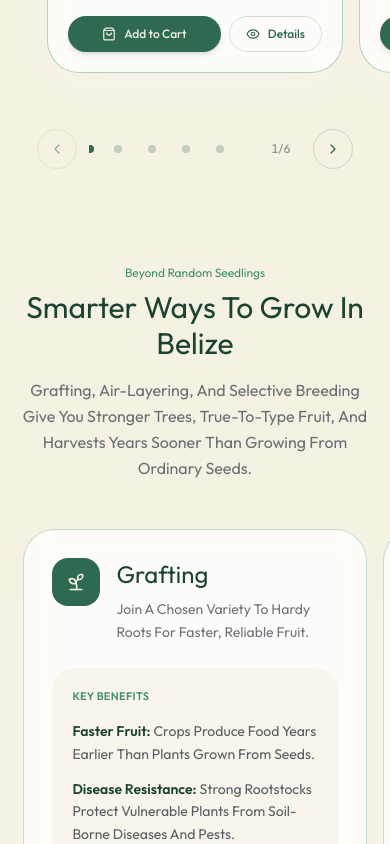
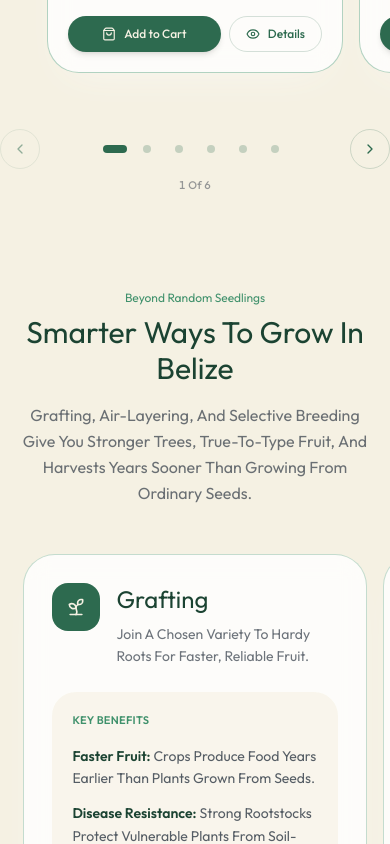
Before and after one commit to joejoe18johnson/Greenhouse-Coop, a Next.js app: page / in a window 390 px wide. Shown: the part 1860-2704 px from the top of the page. Built offline with nearby package versions, Linux system fonts and the light colour scheme; no server answers; the database is empty.

Commit message:
Update scroll-carousel.tsx

```diff
--- a/src/components/ui/scroll-carousel.tsx
+++ b/src/components/ui/scroll-carousel.tsx
@@ -18,7 +18,7 @@ function readGap(el: HTMLElement) {
 }
 
 const TRACK_CLASS =
-  "flex items-start overflow-x-auto overflow-y-visible overscroll-x-contain scroll-smooth [-ms-overflow-style:none] [-webkit-overflow-scrolling:touch] [scrollbar-width:none] snap-x snap-mandatory [&::-webkit-scrollbar]:hidden";
+  "flex items-start overflow-x-auto overflow-y-visible overscroll-x-contain [-ms-overflow-style:none] [-webkit-overflow-scrolling:touch] [scrollbar-width:none] snap-x snap-mandatory scroll-smooth [scroll-behavior:smooth] [&::-webkit-scrollbar]:hidden";
 
 export function ScrollCarousel({
   children,
@@ -70,11 +70,13 @@ export function ScrollCarousel({
     if (!el) return;
     update();
     el.addEventListener("scroll", update, { passive: true });
+    el.addEventListener("scrollend", update);
     const ro = new ResizeObserver(update);
     ro.observe(el);
     Array.from(el.children).forEach((child) => ro.observe(child));
     return () => {
       el.removeEventListener("scroll", update);
+      el.removeEventListener("scrollend", update);
       ro.disconnect();
     };
   }, [update, children]);
@@ -106,7 +108,8 @@ export function ScrollCarousel({
   function scrollByPage(dir: -1 | 1) {
     const el = scroller.current;
     if (!el) return;
-    el.scrollBy({ left: dir * scrollStep(), behavior: "smooth" });
+    const target = el.scrollLeft + dir * scrollStep();
+    el.scrollTo({ left: target, behavior: "smooth" });
   }
 
   function goTo(index: number) {
@@ -127,7 +130,7 @@ export function ScrollCarousel({
           )}
         >
           {items.map((child, i) => (
-            <div key={i} className={cn("h-auto shrink-0", itemClassName)}>
+            <div key={i} className={cn("h-auto shrink-0 snap-always", itemClassName)}>
               {child}
             </div>
           ))}
@@ -162,7 +165,8 @@ export function ScrollCarousel({
       </div>
 
       {hasControls && mobileControls && (
-        <div className="mt-5 flex items-center justify-center gap-3 sm:hidden">
+        <div className="mt-5 sm:hidden">
+          <div className="flex items-center justify-center gap-3">
             <Button
               type="button"
               variant="outline"
@@ -170,12 +174,12 @@ export function ScrollCarousel({
               aria-label={prevLabel}
               disabled={!canPrev}
               onClick={() => scrollByPage(-1)}
-            className="h-10 w-10 shrink-0"
+              className="h-10 w-10 shrink-0 rounded-full"
             >
               <ChevronLeft className="h-4 w-4" />
             </Button>
 
-          <div className="flex min-w-0 max-w-[10rem] items-center justify-center gap-0.5 overflow-x-auto px-1 [-ms-overflow-style:none] [scrollbar-width:none] [&::-webkit-scrollbar]:hidden">
+            <div className="flex min-w-0 flex-1 items-center justify-center gap-1 overflow-x-auto px-1 [-ms-overflow-style:none] [scrollbar-width:none] [&::-webkit-scrollbar]:hidden">
               {Array.from({ length: pages }).map((_, i) => (
                 <button
                   key={i}
@@ -183,21 +187,17 @@ export function ScrollCarousel({
                   aria-label={`Go to slide ${i + 1}`}
                   aria-current={i === page ? "true" : undefined}
                   onClick={() => goTo(i)}
-                className="flex h-9 w-8 shrink-0 items-center justify-center rounded-full active:bg-forest/10"
+                  className="flex h-8 w-7 shrink-0 items-center justify-center rounded-full active:bg-forest/10"
                 >
                   <span
                     className={cn(
-                    "block rounded-full transition-all duration-200",
-                    i === page ? "h-2 w-5 bg-forest" : "h-2 w-2 bg-forest/25"
+                      "block rounded-full transition-[width,background-color,opacity] duration-300 ease-[cubic-bezier(0.22,1,0.36,1)]",
+                      i === page ? "h-2 w-6 bg-forest opacity-100" : "h-2 w-2 bg-forest/30 opacity-80"
                     )}
                   />
                 </button>
               ))}
             </div>
-
-          <span className="min-w-[2.5rem] shrink-0 text-center text-xs font-medium tabular-nums text-ink/45">
-            {page + 1}/{pages}
-          </span>
 
             <Button
               type="button"
@@ -206,10 +206,18 @@ export function ScrollCarousel({
               aria-label={nextLabel}
               disabled={!canNext}
               onClick={() => scrollByPage(1)}
-            className="h-10 w-10 shrink-0"
+              className="h-10 w-10 shrink-0 rounded-full"
             >
               <ChevronRight className="h-4 w-4" />
             </Button>
+          </div>
+
+          <p
+            className="mt-2 text-center text-[11px] font-medium tabular-nums tracking-wide text-ink/45 transition-opacity duration-300"
+            aria-live="polite"
+          >
+            {page + 1} of {pages}
+          </p>
         </div>
       )}
     </div>
```
Lines whose indentation alone changed are shown as unchanged.
